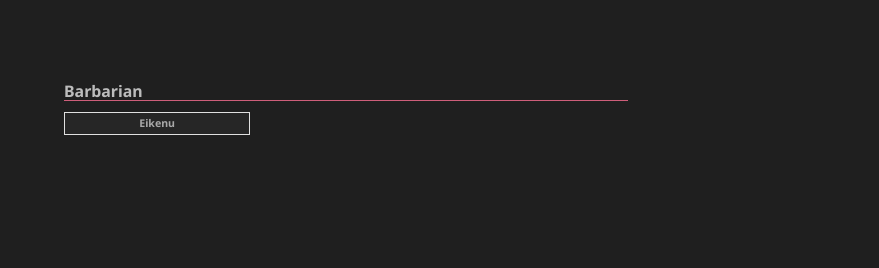
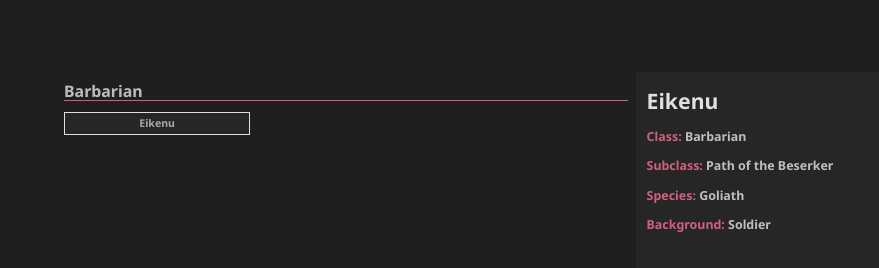
Before and after one commit to Codering-Monkey/Dungeons-and-Dashboard, a plain HTML site: page characters/premade.html in a window 1280 px wide. Both pictures are taken after a click on the element "Eikenu". Shown: the top 268 px of the page, without its empty margins (0-879 px from the left). Drawn offline with nearby package versions, Linux system fonts and the light colour scheme.

Commit message:
added premade showcasing

```diff
--- a/characters/premade.css
+++ b/characters/premade.css
@@ -37,3 +37,19 @@
     border-color: var(--major-text);
     font-weight: bolder;
 }
+
+.charData {
+    background-color: var(--foreground);
+    margin-left: 0.5em;
+    width: calc(50% - 1.25em);
+    padding-left: 1em;
+}
+
+.charData strong {
+    font-weight: bold;
+}
+
+.not-nav > div {
+    height: 100%;
+    float: left
+}
--- a/characters/premade.html
+++ b/characters/premade.html
@@ -12,6 +12,9 @@
         <div class="classList" id="classList">
 
         </div>
+        <div class="charData" id="charData">
+
+        </div>
     </div>
     <script type="module" src="../navbar.js"></script>
     <script type="module" src="premade.js"></script>
--- a/characters/premade.js
+++ b/characters/premade.js
@@ -25,3 +25,15 @@ Object.entries(premade).forEach(([premadeClass, premadeCharacters]) => {
         count += 1
     })
 })
+
+let dataParent = id("charData")
+function loadPremade() {
+    dataParent.clear()
+    let premadeData = premade[sessionStorage.get("selectedPremade").split("#")[0]][sessionStorage.get("selectedPremade").split("#")[1]]
+    dataParent.createElement("h1").textContent = premadeData["Name"]
+    dataParent.createElement("h3").innerHTML = `<strong>Class:</strong> ${premadeData["Class"]}`
+    dataParent.createElement("h3").innerHTML = `<strong>Subclass:</strong> ${premadeData["Subclass"]}`
+    dataParent.createElement("h3").innerHTML = `<strong>Species:</strong> ${premadeData["Species"]}`
+    dataParent.createElement("h3").innerHTML = `<strong>Background:</strong> ${premadeData["Background"]}`
+    dataParent.createElement("p").textContent = (premadeData["Lore"] || "")
+}
```
